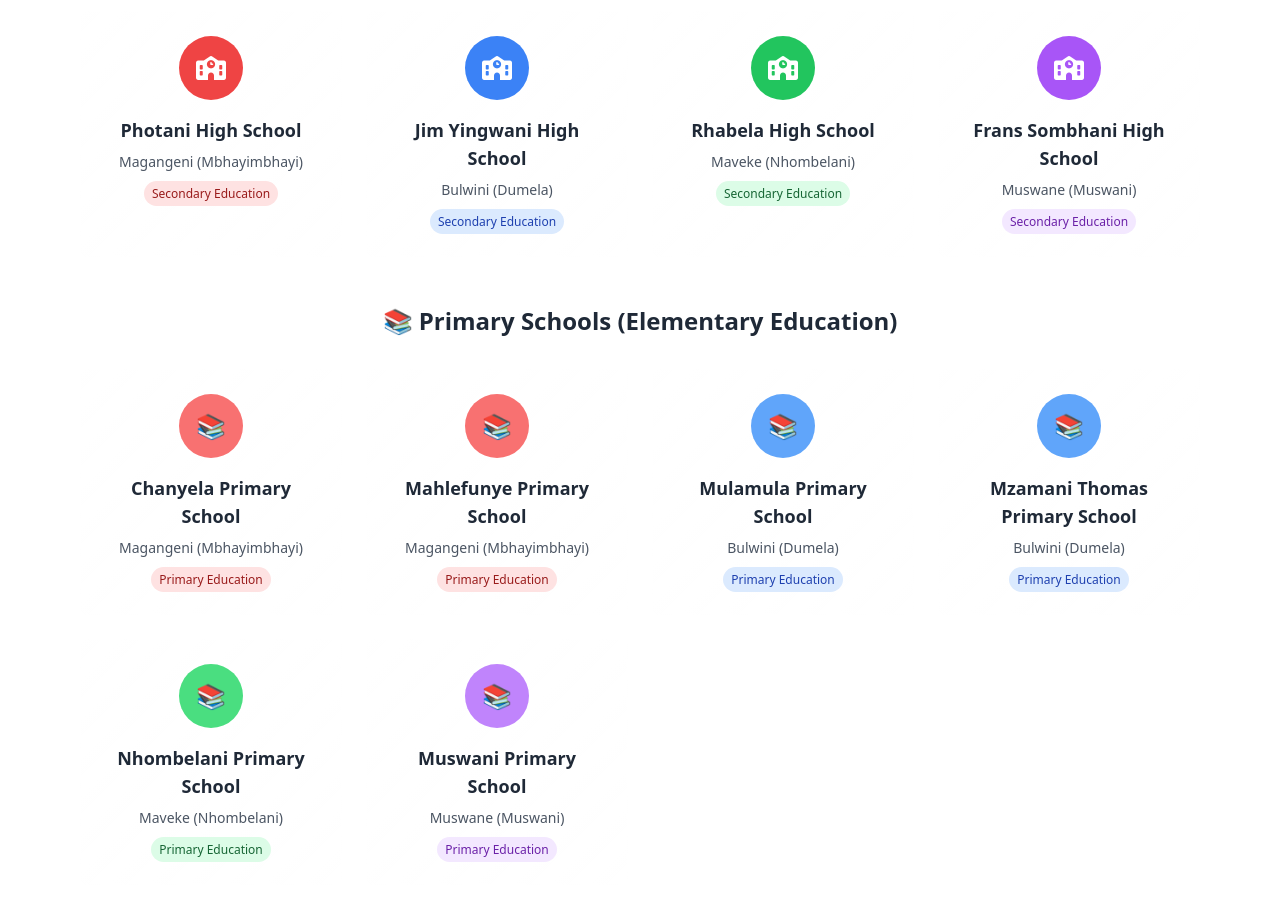
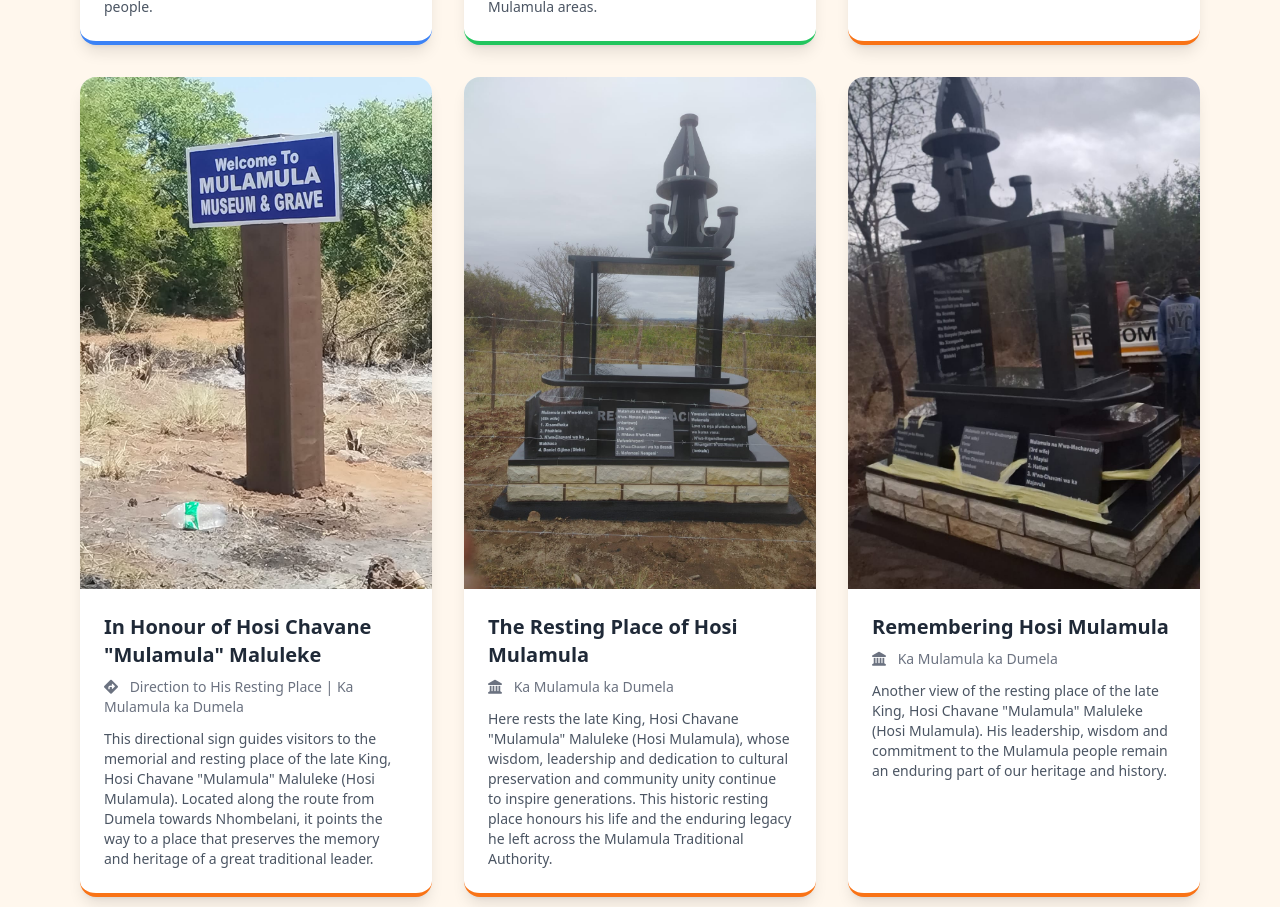
Before and after one commit to ValoyItech/mulamula, a plain HTML site: page community.html in a window 1280 px wide. Shown: the part 5265-6172 px from the top of the page. Drawn offline with nearby package versions, Linux system fonts and the light colour scheme.

Commit message:
Add files via upload

```diff
--- a/community.html
+++ b/community.html
@@ -636,7 +636,7 @@ function closeMobileSidebar() {
 
       <!-- Board 1: Muribani -->
       <div class="bg-white rounded-2xl shadow-lg overflow-hidden group border-b-4 border-orange-500 hover:shadow-2xl transition-all duration-300" data-aos="fade-up" data-aos-delay="100">
-          <div class="relative h-64 overflow-hidden">
+        <div class="relative h-96 sm:h-[28rem] lg:h-[32rem] overflow-hidden">
           <img src="images/muribani.jpeg" alt="Muribani Welcome Board" class="w-full h-full object-cover transform group-hover:scale-110 transition-transform duration-500">
         </div>
         <div class="p-6">
@@ -648,7 +648,7 @@ function closeMobileSidebar() {
 
       <!-- Board 2: R81 Welcome -->
       <div class="bg-white rounded-2xl shadow-lg overflow-hidden group border-b-4 border-orange-500 hover:shadow-2xl transition-all duration-300" data-aos="fade-up" data-aos-delay="150">
-          <div class="relative h-64 overflow-hidden">
+        <div class="relative h-96 sm:h-[28rem] lg:h-[32rem] overflow-hidden">
           <img src="images/r81welcome.jpeg" alt="R81 Welcome Board" class="w-full h-full object-cover transform group-hover:scale-110 transition-transform duration-500">
         </div>
         <div class="p-6">
@@ -660,7 +660,7 @@ function closeMobileSidebar() {
 
       <!-- Board 3: Mdabula Boundary -->
       <div class="bg-white rounded-2xl shadow-lg overflow-hidden group border-b-4 border-blue-500 hover:shadow-2xl transition-all duration-300" data-aos="fade-up" data-aos-delay="200">
-          <div class="relative h-64 overflow-hidden">
+        <div class="relative h-96 sm:h-[28rem] lg:h-[32rem] overflow-hidden">
           <img src="images/mudabula1.jpeg" alt="Mdabula Boundary Board" class="w-full h-full object-cover transform group-hover:scale-110 transition-transform duration-500">
         </div>
         <div class="p-6">
@@ -672,7 +672,7 @@ function closeMobileSidebar() {
 
       <!-- Board 4: Mudabula 2 (Group) -->
       <div class="bg-white rounded-2xl shadow-lg overflow-hidden group border-b-4 border-blue-500 hover:shadow-2xl transition-all duration-300" data-aos="fade-up" data-aos-delay="250">
-          <div class="relative h-64 overflow-hidden">
+        <div class="relative h-96 sm:h-[28rem] lg:h-[32rem] overflow-hidden">
           <img src="images/WhatsApp Image 2026-11-17 at 10.51.15.jpeg" alt="Community at the Mdabula Boundary" class="w-full h-full object-cover transform group-hover:scale-110 transition-transform duration-500">
         </div>
         <div class="p-6">
@@ -684,7 +684,7 @@ function closeMobileSidebar() {
 
       <!-- Board 5: Devider (Shingwedzi) -->
       <div class="bg-white rounded-2xl shadow-lg overflow-hidden group border-b-4 border-green-500 hover:shadow-2xl transition-all duration-300" data-aos="fade-up" data-aos-delay="300">
-          <div class="relative h-64 overflow-hidden">
+        <div class="relative h-96 sm:h-[28rem] lg:h-[32rem] overflow-hidden">
           <img src="images/devider.jpeg" alt="Shingwedzi River Boundary Board" class="w-full h-full object-cover transform group-hover:scale-110 transition-transform duration-500">
         </div>
         <div class="p-6">
@@ -694,9 +694,9 @@ function closeMobileSidebar() {
         </div>
       </div>
 
-        <!-- Board 6: Final Group (Thanks for Visiting) -->
+      <!-- Board 6: Final Group -->
       <div class="bg-white rounded-2xl shadow-lg overflow-hidden group border-b-4 border-orange-500 hover:shadow-2xl transition-all duration-300" data-aos="fade-up" data-aos-delay="350">
-          <div class="relative h-64 overflow-hidden">
+        <div class="relative h-96 sm:h-[28rem] lg:h-[32rem] overflow-hidden">
           <img src="images/mudabula2.jpeg" alt="Thanks for Visiting Mulamula" class="w-full h-full object-cover transform group-hover:scale-110 transition-transform duration-500">
         </div>
         <div class="p-6">
@@ -706,6 +706,40 @@ function closeMobileSidebar() {
         </div>
       </div>
 
+   <!-- Board 7: Direction to the Late King's Memorial -->
+<div class="bg-white rounded-2xl shadow-lg overflow-hidden group border-b-4 border-orange-500 hover:shadow-2xl transition-all duration-300" data-aos="fade-up" data-aos-delay="400">
+  <div class="relative h-96 sm:h-[28rem] lg:h-[32rem] overflow-hidden">
+    <img src="images/boardp.jpeg" alt="Directional sign leading to the resting place of the late Hosi Chavane Mulamula Maluleke" class="w-full h-full object-cover transform group-hover:scale-110 transition-transform duration-500">
+  </div>
+  <div class="p-6">
+    <h3 class="text-xl font-bold text-gray-800 mb-2">In Honour of Hosi Chavane "Mulamula" Maluleke</h3>
+    <p class="text-sm text-gray-500 mb-3"><i class="fas fa-directions mr-2"></i> Direction to His Resting Place | Ka Mulamula ka Dumela</p>
+    <p class="text-gray-600 text-sm">This directional sign guides visitors to the memorial and resting place of the late King, Hosi Chavane "Mulamula" Maluleke (Hosi Mulamula). Located along the route from Dumela towards Nhombelani, it points the way to a place that preserves the memory and heritage of a great traditional leader.</p>
+  </div>
+</div>
+
+<!-- Board 8: Resting Place of the Late King -->
+<div class="bg-white rounded-2xl shadow-lg overflow-hidden group border-b-4 border-orange-500 hover:shadow-2xl transition-all duration-300" data-aos="fade-up" data-aos-delay="450">
+  <div class="relative h-96 sm:h-[28rem] lg:h-[32rem] overflow-hidden">
+    <img src="images/grave.jpeg" alt="Resting place of the late Hosi Chavane Mulamula Maluleke at Ka Mulamula ka Dumela" class="w-full h-full object-cover transform group-hover:scale-110 transition-transform duration-500">
+  </div>
+  <div class="p-6">
+    <h3 class="text-xl font-bold text-gray-800 mb-2">The Resting Place of Hosi Mulamula</h3>
+    <p class="text-sm text-gray-500 mb-3"><i class="fas fa-landmark mr-2"></i> Ka Mulamula ka Dumela</p>
+    <p class="text-gray-600 text-sm">Here rests the late King, Hosi Chavane "Mulamula" Maluleke (Hosi Mulamula), whose wisdom, leadership and dedication to cultural preservation and community unity continue to inspire generations. This historic resting place honours his life and the enduring legacy he left across the Mulamula Traditional Authority.</p>
+  </div>
+</div>
+
+<!-- Board 9: Additional View of the Late King's Resting Place -->
+<div class="bg-white rounded-2xl shadow-lg overflow-hidden group border-b-4 border-orange-500 hover:shadow-2xl transition-all duration-300" data-aos="fade-up" data-aos-delay="500">
+  <div class="relative h-96 sm:h-[28rem] lg:h-[32rem] overflow-hidden">
+    <img src="images/threep.jpeg" alt="Another view of the resting place of the late Hosi Chavane Mulamula Maluleke at Ka Mulamula ka Dumela" class="w-full h-full object-cover transform group-hover:scale-110 transition-transform duration-500">
+  </div>
+  <div class="p-6">
+    <h3 class="text-xl font-bold text-gray-800 mb-2">Remembering Hosi Mulamula</h3>
+    <p class="text-sm text-gray-500 mb-3"><i class="fas fa-landmark mr-2"></i> Ka Mulamula ka Dumela</p>
+    <p class="text-gray-600 text-sm">Another view of the resting place of the late King, Hosi Chavane "Mulamula" Maluleke (Hosi Mulamula). His leadership, wisdom and commitment to the Mulamula people remain an enduring part of our heritage and history.</p>
+  </div>
 </div>
 
     <!-- Footer Note of the Section -->
```
Lines whose indentation alone changed are shown as unchanged.
